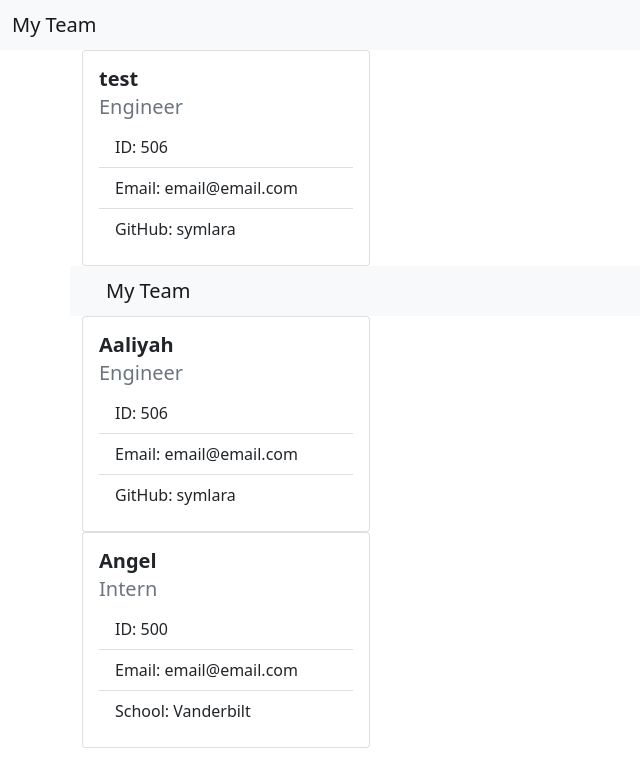
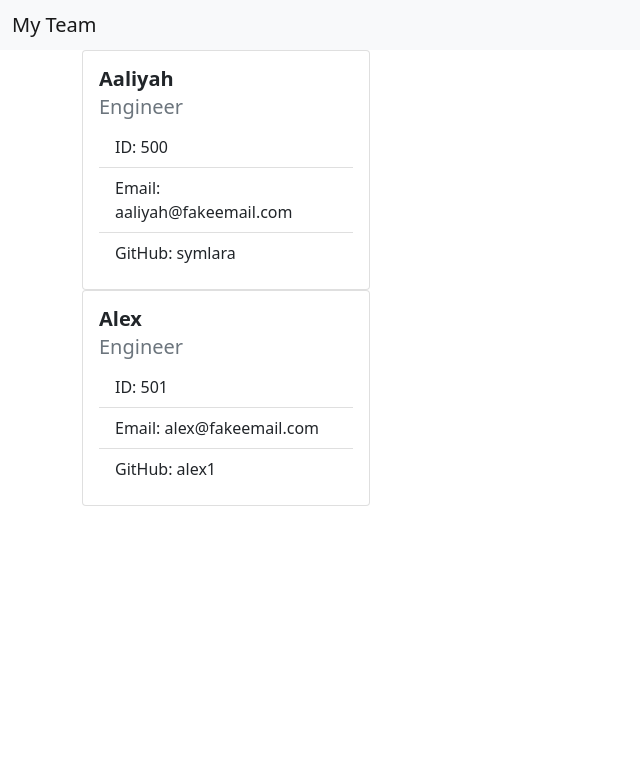
Before and after one commit to symlara/team-profile-generator, a website: page src/team.html in a window 1280 px wide. Shown: the whole page, without its empty margins (0-640 px from the left). Drawn offline with nearby package versions, Linux system fonts and the light colour scheme.

Commit message:
added writeFile to index file. Adjusted html in pageTemplate file

```diff
--- a/src/team.html
+++ b/src/team.html
@@ -17,67 +17,37 @@
   </nav>
 <div class="container">
 <div class="row">
-<div class="col-6">
+<div class="row">
+            <div class="col-sm-4">
             <div class="card" style="width: 18rem;">
   <div class="card-body">
-    <h5 class="card-title"><strong>test</strong></h5>
+    <h5 class="card-title"><strong>Aaliyah</strong></h5>
     <h5 class="card-subtitle mb-2 text-muted">Engineer</h5>
     <ul class="list-group list-group-flush">
-    <li class="list-group-item">ID: 506</li>
-    <li class="list-group-item">Email: email@email.com</li>
+    <li class="list-group-item">ID: 500</li>
+    <li class="list-group-item">Email: aaliyah@fakeemail.com</li>
     <li class="list-group-item">GitHub: symlara</li>
 
     </ul>
     </div>
     </div>
   </div>
-</body>
-</html>
-
-<!DOCTYPE html>
-    <html lang="en">
-    <head>
-        <meta charset="UTF-8">
-        <meta name="viewport" content="width=device-width, initial-scale=1.0">
-        <meta http-equiv="X-UA-Compatible" content="ie=edge">
-        <link href="https://cdn.jsdelivr.net/npm/bootstrap@5.0.0-beta2/dist/css/bootstrap.min.css" rel="stylesheet">
-        <title>Team Generator</title>
-    </head>
-    <body>
-
-    <nav class="navbar navbar-light bg-light">
-    <div class="container-fluid">
-      <span class="navbar-brand mb-0 h1">My Team</span>
-    </div>
-  </nav>
-<div class="container">
-<div class="row">
-<div class="col-sm-6">
+</div><div class="row">
+            <div class="col-sm-4">
             <div class="card" style="width: 18rem;">
   <div class="card-body">
-    <h5 class="card-title"><strong>Aaliyah</strong></h5>
+    <h5 class="card-title"><strong>Alex</strong></h5>
     <h5 class="card-subtitle mb-2 text-muted">Engineer</h5>
     <ul class="list-group list-group-flush">
-    <li class="list-group-item">ID: 506</li>
-    <li class="list-group-item">Email: email@email.com</li>
-    <li class="list-group-item">GitHub: symlara</li>
-
-    </ul>
-  </div>
-</div>
-<div class="col-sm-6">
-            <div class="card" style="width: 18rem;">
-            <div class="card-body">
-                <h5 class="card-title"><strong>Angel</strong></h5>
-                <h5 class="card-subtitle mb-2 text-muted">Intern</h5>
-                <ul class="list-group list-group-flush">
-                <li class="list-group-item">ID: 500</li>
-                <li class="list-group-item">Email: email@email.com</li>
-                <li class="list-group-item">School: Vanderbilt</li>
+    <li class="list-group-item">ID: 501</li>
+    <li class="list-group-item">Email: alex@fakeemail.com</li>
+    <li class="list-group-item">GitHub: alex1</li>
 
     </ul>
     </div>
     </div>
   </div>
+</div>
+</div>
 </body>
 </html>
```
Also changed, not shown: index.js (+12 -5 lines), src.team.html (added, +36 -0 lines), dist/pageTemplate.js, dist/style.css (added). Lines whose indentation alone changed are shown as unchanged.
